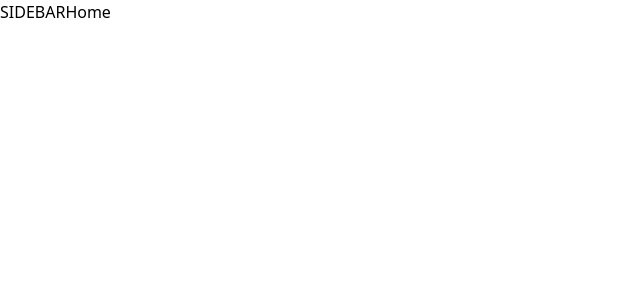
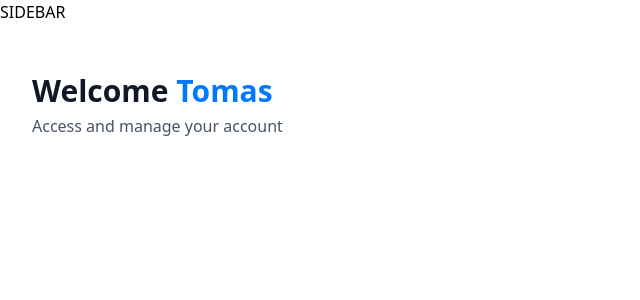
Before and after one commit to Lenny606/bankapp-nextjs, a Next.js app: page / in a window 1280 px wide. Shown: the top 300 px of the page, without its empty margins (0-640 px from the left). Built offline with nearby package versions, Linux system fonts and the light colour scheme.

Commit message:
HeaderBar.tsx

```diff
--- a/app/(root)/page.tsx
+++ b/app/(root)/page.tsx
@@ -1,7 +1,23 @@
+import {HeaderBar} from '@/components/HeaderBar'
 import React from 'react'
+
 const Home = () => {
+    const loggedIn = {
+        firstname: "Tomas"
+    }
     return (
-        <>Home</>
+        <section className={'home'}>
+            <div className={'home-content'}>
+                <div className={'home-header'}>
+                    <HeaderBar
+                        type={'greeting'}
+                        title={'Welcome'}
+                        subtext={"Access and manage your account"}
+                        user={loggedIn?.firstname || "Guest" }
+                    />
+                </div>
+            </div>
+        </section>
     )
 }
 export default Home
--- /dev/null
+++ b/components/HeaderBar.tsx
@@ -0,0 +1,18 @@
+export const HeaderBar = ({
+                              type = "title",
+                              title, subtext, user
+                          }: HeaderBoxProps) => {
+    return (
+        <div className={'header-box'}>
+            <h1 className={'header-box-title'}>
+                {title}
+                {
+                    type === 'greeting' && (
+                        <span className={'text-bankGradient'}> {user}</span>
+                    )
+                }
+            </h1>
+            <p className={'header-box-subtext'}>{subtext}</p>
+        </div>
+    )
+}
```
